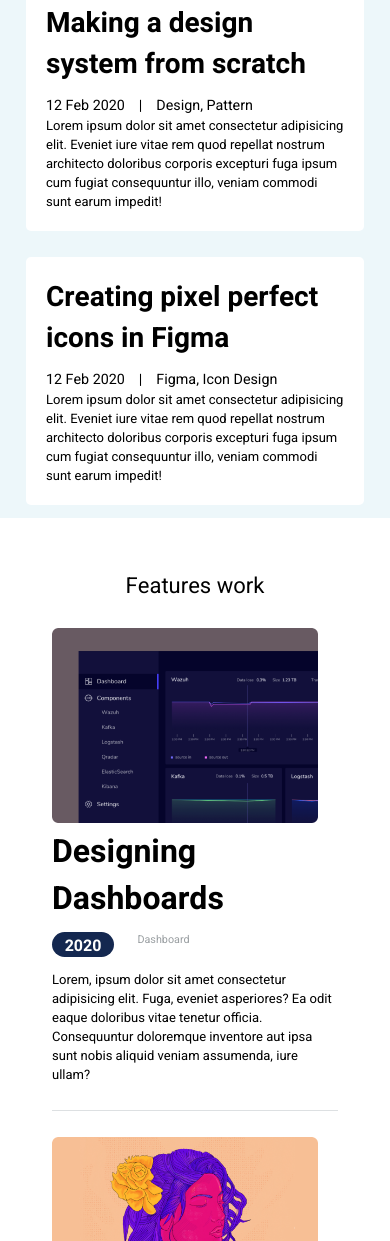
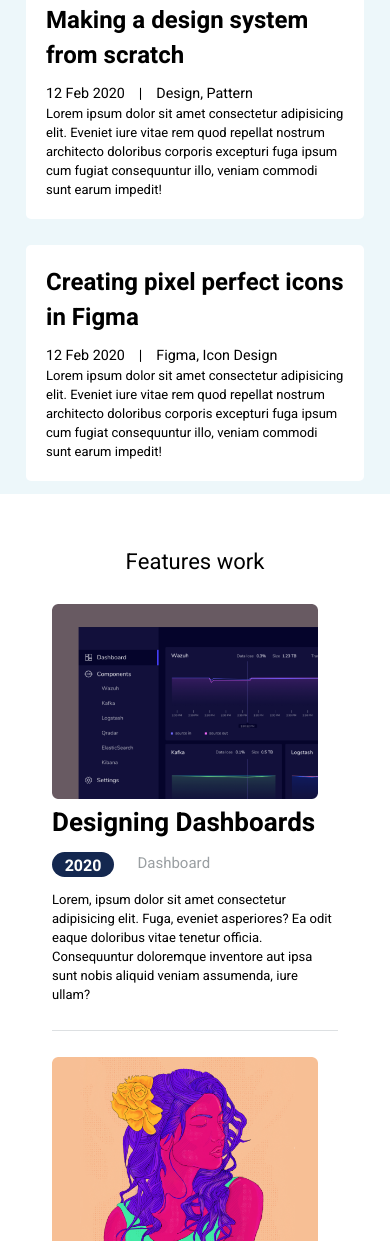
Before and after one commit to Applessr/CC18-Homework-4, a plain HTML site: page index.html in a window 390 px wide. Shown: the part 759-2000 px from the top of the page. Drawn offline with Linux system fonts and the light colour scheme.

Commit message:
last commit no changed

```diff
--- a/blog.css
+++ b/blog.css
@@ -144,7 +144,7 @@ footer {
     }
 
     h5 {
-        font-size: 13px;
+        font-size: 16px;
     }
 }
 @media (max-width:550px) {
@@ -179,4 +179,7 @@ footer {
         font-size: medium;
         display: flex;
     }
+    h5 {
+        font-size: 13px;
+    }
 }
--- a/style.css
+++ b/style.css
@@ -174,6 +174,9 @@ body {
     font-size: 22px;
     font-weight: 400;
 }
+.bottom h5 {
+    font-size: 19px;
+}
 .f_1 a, .f_2 a, .f_3 a {
     display: flex;
     flex-direction: row;
@@ -183,6 +186,10 @@ body {
     padding-top: 2rem;
     text-decoration: none;
     color: inherit;
+}
+.f_1 a h2:hover, .f_2 a h2:hover, .f_3 a h2:hover {
+    color: #ff6464;
+
 }
 .f_1 .div_pic, .f_2 .div_pic, .f_3 .div_pic {
     min-width: 246px;
@@ -330,6 +337,12 @@ footer {
     .bottom h3 {
         text-align: center;
     }
+    .bottom h2 {
+        font-size: 20px;
+    }
+    .bottom h5 {
+        font-size: 15px;
+    }
     .f_1 a , .f_2 a, .f_3 a{
         flex-direction: column;
     }
@@ -376,8 +389,15 @@ footer {
             width: 100vw;
             padding: 1rem 2rem
         }
+        .m_l h4, .m_r h4 {
+            font-size: 24px;
+
+        }
         .m_l h3 {
             font-size: 20px;
+        }
+        .bottom a h2 {
+            font-size: 26px;
         }
 
     }
--- a/work.css
+++ b/work.css
@@ -68,6 +68,9 @@ h5 {
     padding-top: 2rem;
     color: #21243d;
     text-decoration: none;
+}
+.f_1 a h2:hover, .f_2 a h2:hover, .f_3 a h2:hover, .f_4 a h2:hover {
+    color: #FF6464;
 }
 .f_1 .div_pic, .f_2 .div_pic, .f_3 .div_pic, .f_4 .div_pic{
     min-width: 246px;
@@ -202,4 +205,7 @@ footer {
         font-size: medium;
         display: flex;
     }
+    h5 {
+        font-size: 16px;
+    }
 }
```
